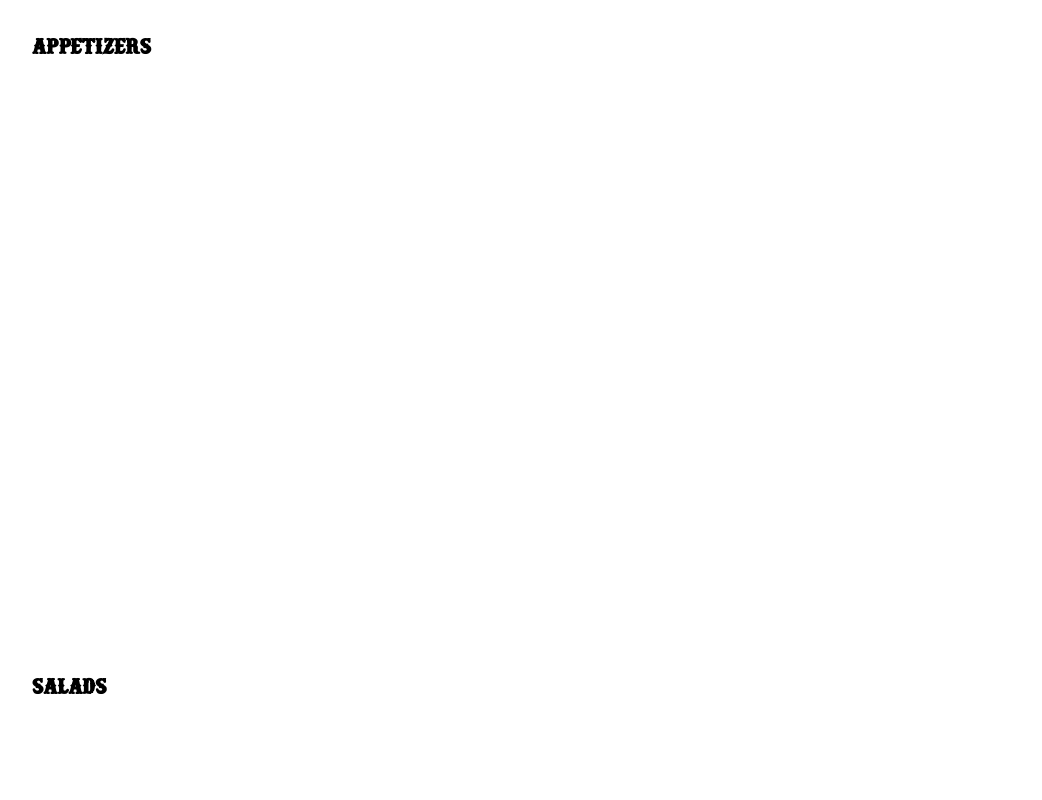
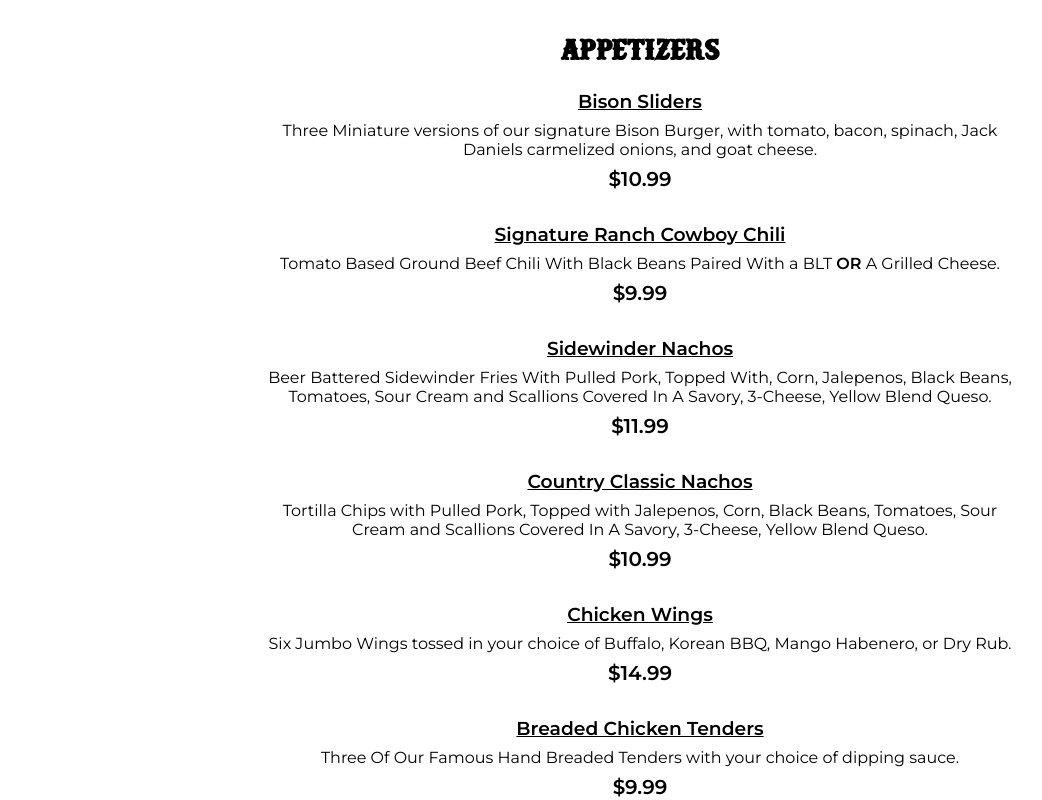
Before and after one commit to deppes365/great-american-ranch, a React (Vite) app in the folder client/: page /menu in a window 1280 px wide. Shown: the part 460-1260 px from the top of the page, without its empty margins (0-1042 px from the left). Built offline with nearby package versions, Linux system fonts and the light colour scheme.

Commit message:
menu page work

```diff
--- a/client/src/Sass/pages/menu.scss
+++ b/client/src/Sass/pages/menu.scss
@@ -119,5 +119,37 @@
 		display: flex;
 		scroll-margin-top: 6rem;
         justify-content: center;
+		text-align: center;
+		margin-bottom: 5rem;
+
+		.container {
+			display: flex;
+			flex-direction: column;
+			align-items: center;
+		}
+
+		h1 {
+			font-size: 2rem;
+			margin-bottom: 1rem;
+		}
+
+		.menuItem {
+			display: flex;
+			flex-direction: column;
+			gap: 0.5rem;
+			max-width: 750px;
+			margin-bottom: 2rem;
+
+			h3 {
+				text-decoration: underline;
+			}
+
+			span {
+				font-weight: bold;
+				font-size: 1.25rem;
+
+				display: inline-block;
+			}
+		}
 	}
 }
--- a/client/src/pages/Menu.jsx
+++ b/client/src/pages/Menu.jsx
@@ -11,9 +11,9 @@ function Menu() {
 			const firstSection = document.querySelector('section#appetizers');
 			const menuSelector = document.querySelector('.menuSelector');
 
-			if (firstSection.getBoundingClientRect().top > 80) {
+			if (firstSection.getBoundingClientRect().top > 100) {
 				return setSelectorSticky(false);
-			} else if (firstSection.getBoundingClientRect().top <= 80) {
+			} else if (firstSection.getBoundingClientRect().top <= 100) {
 				return setSelectorSticky(true);
 			}
 		});
@@ -52,6 +52,57 @@ function Menu() {
 				<section id="appetizers">
 					<div className="container">
 						<h1>Appetizers</h1>
+						<div className="menuItem">
+							<h3>Bison Sliders</h3>
+							<p>
+								Three Miniature versions of our signature Bison Burger, with
+								tomato, bacon, spinach, Jack Daniels carmelized onions, and goat
+								cheese.
+							</p>
+							<span>$10.99</span>
+						</div>
+
+						<div className="menuItem">
+							<h3>Signature Ranch Cowboy Chili</h3>
+							<p>
+								Tomato Based Ground Beef Chili With Black Beans Paired With a BLT <strong>OR</strong> A Grilled Cheese.
+							</p>
+							<span>$9.99</span>
+						</div>
+
+						<div className="menuItem">
+							<h3>Sidewinder Nachos</h3>
+							<p>
+								Beer Battered Sidewinder Fries With Pulled Pork, Topped With, Corn, Jalepenos, Black Beans, Tomatoes, Sour Cream and Scallions Covered In A Savory, 3-Cheese, Yellow Blend Queso.
+							</p>
+							<span>$11.99</span>
+						</div>
+
+						<div className="menuItem">
+							<h3>Country Classic Nachos</h3>
+							<p>
+								Tortilla Chips with Pulled Pork, Topped with Jalepenos, Corn, Black Beans, Tomatoes, Sour Cream and Scallions Covered In A Savory, 3-Cheese, Yellow Blend Queso.
+							</p>
+							<span>$10.99</span>
+						</div>
+
+						<div className="menuItem">
+							<h3>Chicken Wings</h3>
+							<p>
+								Six Jumbo Wings tossed in your choice of Buffalo, Korean BBQ, Mango Habenero, or Dry Rub.
+							</p>
+							<span>$14.99</span>
+						</div>
+
+						<div className="menuItem">
+							<h3>Breaded Chicken Tenders</h3>
+							<p>
+								Three Of Our Famous Hand Breaded Tenders with your choice of dipping sauce.
+							</p>
+							<span>$9.99</span>
+						</div>
+
+
 					</div>
 				</section>
 				<section id="salads">
```
Also changed, not shown: 1 other file (tests, documents, lock files or other folders).
